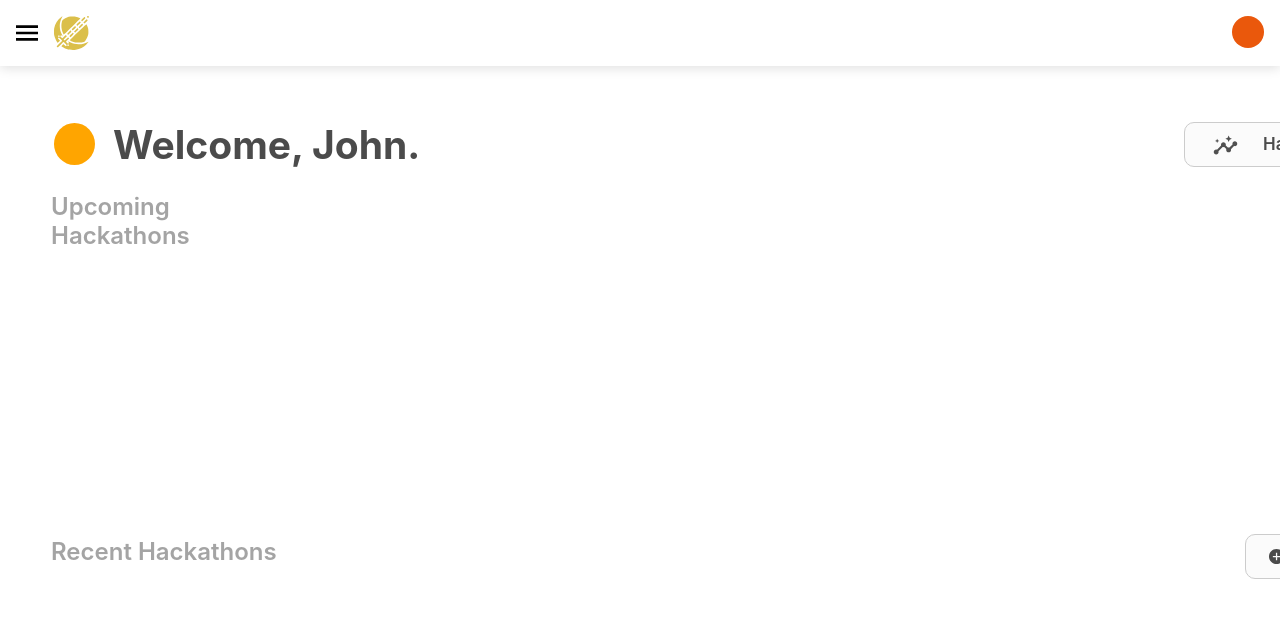
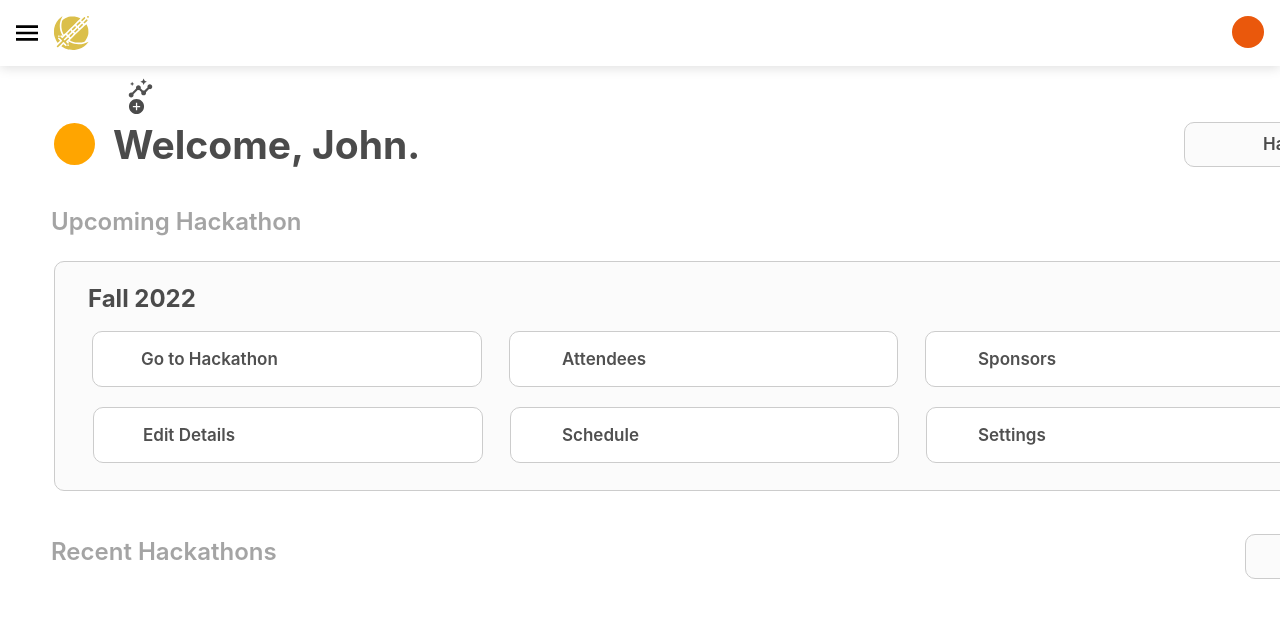
Before and after one commit to KnightHacks/admin-tool-frontend-2022, a React (Create React App) app: page / in a window 1280 px wide. Shown: the top 618 px of the page. Built offline with nearby package versions, Linux system fonts and the light colour scheme.

Commit message:
Implemented page links.

```diff
--- a/src/pages/home.css
+++ b/src/pages/home.css
@@ -1,15 +1,243 @@
-.main-toolbar {
+.header {
+
+}
+
+.hackathon-analytics {
+
+}
+
+.subheader-1 {
+
+}
+
+.page-links {
     position: absolute;
+    top: 260px;
+    padding-left: 5%;
+    padding-right: 5%;
+
     width: 100%;
-    height: 69px;
-    left: 0px;
-    top: 0px;
+    height: 230px;
+}
+
+.create-hackathon {
+
+}
+
+.subheader-2 {
+
+}
+
+.table {
+
+}
+
+.background-card {
+    position: absolute;
+    height: 100%;
+    width: 100%;
+}
+
+.go-to-hackathon {
+    position: absolute;
+    left: 0%;
+    top: 0%;
+}
+
+.attendees {
+
+}
+
+.sponsors {
+
+}
+
+.edit-details {
+
+}
+
+.schedule {
+
+}
+
+.settings {
+
+}
+
+.go-to-hackathon {
+    position: relative;
+    width: 41px;
+    height: 42px;
+    left: 54px;
+    top: 123px;
+}
+
+.hackathon-rectangle-button {
+    box-sizing: border-box;
+
+    position: absolute;
+    width: 390px;
+    height: 56px;
 
     background: #FFFFFF;
-    box-shadow: 0px 2px 11px rgba(0, 0, 0, 0.13);
+    border: 1px solid #CCCCCC;
+    border-radius: 10px;
 }
 
-.generic-profile-icon {
+.hr-button-text {
+    position: absolute;
+    width: 255px;
+    height: 26px;
+
+    font-family: 'Inter';
+    font-style: normal;
+    font-weight: 600;
+    font-size: 17px;
+    line-height: 21px;
+    display: flex;
+    align-items: center;
+
+    color: #505050;
+}
+
+.arrow {
+    position: relative;
+    left: 9.9%;
+    right: 9.79%;
+    top: 9.79%;
+    bottom: 9.9%;
+
+    background: #505050;
+}
+
+#hr-button-1 {
+    position: absolute;
+    width: 390px;
+    height: 56px;
+    left: 92px;
+    top: 331px;
+}
+
+#hr-button-2 {
+    position: absolute;
+    width: 389px;
+    height: 56px;
+    left: 509px;
+    top: 331px;
+}
+
+#hr-button-3 {
+    position: absolute;
+    width: 390px;
+    height: 56px;
+    left: 925px;
+    top: 331px;
+}
+
+#hr-button-4 {
+    position: absolute;
+    width: 390px;
+    height: 56px;
+    left: 93px;
+    top: 407px;
+}
+
+#hr-button-5 {
+    position: absolute;
+    width: 389px;
+    height: 56px;
+    left: 510px;
+    top: 407px;
+}
+
+#hr-button-6 {
+    position: absolute;
+    width: 389px;
+    height: 56px;
+    left: 926px;
+    top: 407px;
+}
+
+#hr-button-text-1 {
+    position: absolute;
+    width: 255px;
+    height: 26px;
+    left: 141px;
+    top: 346px;
+}
+
+#hr-button-text-2 {
+    position: absolute;
+    width: 255px;
+    height: 26px;
+    left: 562px;
+    top: 346px;
+}
+
+#hr-button-text-3 {
+    position: absolute;
+    width: 255px;
+    height: 26px;
+    left: 978px;
+    top: 346px;
+}
+
+#hr-button-text-4 {
+    position: absolute;
+    width: 255px;
+    height: 26px;
+    left: 143px;
+    top: 422px;
+}
+
+#hr-button-text-5 {
+    position: absolute;
+    width: 255px;
+    height: 26px;
+    left: 562px;
+    top: 422px;
+}
+
+#hr-button-text-6 {
+    position: absolute;
+    width: 255px;
+    height: 26px;
+    left: 978px;
+    top: 422px;
+}
+
+#hackathon-rectangle {
+    box-sizing: border-box;
+    position: absolute;
+    width: 1412px;
+    height: 230px;
+    left: 54px;
+    top: 261px;
+
+    background: #FBFBFB;
+    border: 1px solid #CCCCCC;
+    border-radius: 10px;
+}
+
+#hackathon-rectangle-text {
+    position: absolute;
+    width: 263px;
+    height: 20px;
+    left: 88px;
+    top: 288px;
+
+    font-family: 'Inter';
+    font-style: normal;
+    font-weight: 700;
+    font-size: 24px;
+    line-height: 29px;
+    display: flex;
+    align-items: center;
+
+    color: #4B4B4B;
+}
+
+#generic-profile-icon {
     position: absolute;
     width: 41px;
     height: 42px;
@@ -19,7 +247,7 @@
     border-radius: 50%;
 }
 
-.header-text {
+#header-text {
     position: absolute;
     width: 389px;
     height: 20px;
@@ -37,7 +265,7 @@
     color: #4B4B4B;
 }
 
-.subheader-text-1 {
+#subheader-1-text {
     position: absolute;
     width: 263px;
     height: 20px;
@@ -55,7 +283,7 @@
     color: #A4A4A4;
 }
 
-.subheader-text-2 {
+#subheader-2-text {
     position: absolute;
     width: 263px;
     height: 20px;
@@ -73,7 +301,7 @@
     color: #A4A4A4;
 }
 
-.hackathon-analytics-text {
+#hackathon-analytics-text {
     position: absolute;
     width: 173px;
     height: 20px;
@@ -92,7 +320,7 @@
 
 }
 
-.hackathon-analytics-button {
+#hackathon-analytics-button {
     box-sizing: border-box;
 
     position: absolute;
@@ -106,12 +334,12 @@
     border-radius: 10px;
 }
 
-.hackathon-analytics-icon {
+#hackathon-analytics-icon {
     position: relative;
     left: 10%;
 }
 
-.create-hackathon-button {
+#create-hackathon-button {
     box-sizing: border-box;
 
     position: absolute;
@@ -125,7 +353,7 @@
     border-radius: 10px;
 }
 
-.create-hackathon-text {
+#create-hackathon-text {
     position: absolute;
     width: 153px;
     height: 20px;
@@ -143,7 +371,7 @@
     color: #4B4B4B;
 }
 
-.create-hackathon-icon {
+#create-hackathon-icon {
     position: relative;
     left: 10%;
 }
--- a/src/pages/home.tsx
+++ b/src/pages/home.tsx
@@ -1,34 +1,78 @@
 import './home.css';
-import React from "react";
+import React from 'react';
 import { ReactComponent as CreateHackathonIcon } from '../assets/createHackathonIcon.svg';
 import { ReactComponent as HackathonAnalyticsIcon } from '../assets/hackathonAnalyticsIcon.svg';
 
 export default function Home() {
-  var userName = "John"
+	var userName = 'John';
 	return (
 		<div>
-      <div>
-        <div className="generic-profile-icon"/>
-        <h1 className="header-text">Welcome, {userName}.</h1>
+			<div className="header">
+				<div id="generic-profile-icon" />
+				<h1 id="header-text">Welcome, {userName}.</h1>
 			</div>
 
-      <button className="hackathon-analytics-button">
-        <HackathonAnalyticsIcon className="hackathon-analytics-icon"/>
-      </button>
-      <body className="hackathon-analytics-text">Hackathon Analytics</body>
+			<div className="hackathon-analytics">
+				<button id="hackathon-analytics-button" />
+				<HackathonAnalyticsIcon id="hackathon-analytics-icon" />
+				<body id="hackathon-analytics-text">Hackathon Analytics</body>
+			</div>
 
-      <h1 className="subheader-text-1">Upcoming Hackathons</h1>
+			<div className="subheader-1">
+				<h1 id="subheader-1-text">Upcoming Hackathon</h1>
+			</div>
 
-      {/* TODO: Add Button Page Links Here */}
+			{/* <div className="page-links">				 */}
+				{/* <div className="background-card"> */}
+					<div id="hackathon-rectangle"/>
+					<h1 id="hackathon-rectangle-text">Fall 2022</h1>
+				{/* </div> */}
 
-      <button className="create-hackathon-button">
-        <CreateHackathonIcon className="create-hackathon-icon"/>
-      </button>
-      <body className="create-hackathon-text">Create Hackathon</body>
+				{/* <div className="go-to-hackathon"> */}
+					<button className="hackathon-rectangle-button" id="hr-button-1"/>
+					{/* <Arrow className="arrow" style={{top: 1.96, left: 1.98}}/> */}
+					<body className="hr-button-text" id="hr-button-text-1">Go to Hackathon</body>
+				{/* </div> */}
 
-      <h1 className="subheader-text-2">Recent Hackathons</h1>
+				{/* <div className="attendees"> */}
+					<button className="hackathon-rectangle-button" id="hr-button-2"/>
+					<body className="hr-button-text" id="hr-button-text-2"> Attendees </body>
+				{/* </div> */}
 
+				{/* <div className="sponsors"> */}
+					<button className="hackathon-rectangle-button" id="hr-button-3"/>
+					<body className="hr-button-text" id="hr-button-text-3"> Sponsors </body>
+				{/* </div> */}
+
+				{/* <div className="edit-details"> */}
+					<button className="hackathon-rectangle-button" id="hr-button-4"/>
+					<body className="hr-button-text" id="hr-button-text-4"> Edit Details </body>
+				{/* </div> */}
+
+				{/* <div className="schedule"> */}
+					<button className="hackathon-rectangle-button" id="hr-button-5"/>
+					<body className="hr-button-text" id="hr-button-text-5"> Schedule </body>
+				{/* </div> */}
+
+				{/* <div className="settings"> */}
+					<button className="hackathon-rectangle-button" id="hr-button-6"/>
+					<body className="hr-button-text" id="hr-button-text-6"> Settings </body>
+				{/* </div> */}
+			{/* </div> */}
+
+			<div className="create-hackathon">
+				<button id="create-hackathon-button" />
+				<CreateHackathonIcon id="create-hackathon-icon" />
+				<body id="create-hackathon-text">Create Hackathon</body>
+			</div>
+
+			<div className="subheader-2">
+				<h1 className="" id="subheader-2-text">Recent Hackathons</h1>
+			</div>
+
+			<div className="table">
 				{/* TODO: Add Table Component Here */}
+			</div>
 		</div>
 	);
 }
```
Lines whose indentation alone changed are shown as unchanged.
